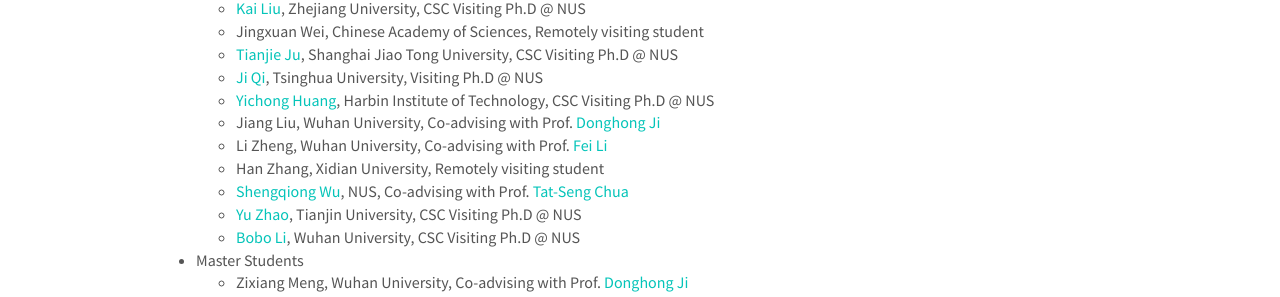
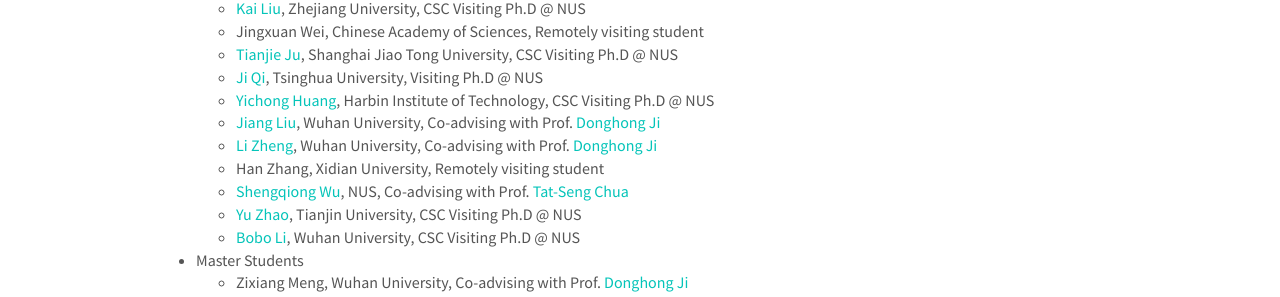
Before and after one commit to scofield7419/scofield7419.github.io, a Jekyll site: the page built from _pages/outputs.md, in a window 1280 px wide and 900 px high, scrolled down 916 px. Shown: the part 307-604 px from the top of the window. Built offline with Jekyll 4.4.1, drawn with Linux system fonts in a browser that asks for light colours; nearby versions of some CDN libraries; comment, search, counter and statistics services are not loaded; a style sheet for code colours, icons or effects is not loaded.

Commit message:
Update outputs.md

```diff
--- a/_pages/outputs.md
+++ b/_pages/outputs.md
@@ -93,8 +93,8 @@
     - [Tianjie Ju](https://scholar.google.com.hk/citations?user=f8PPcnoAAAAJ), Shanghai Jiao Tong University, CSC Visiting Ph.D @ NUS
     - [Ji Qi](https://qijimrc.github.io/), Tsinghua University, Visiting Ph.D @ NUS
     - [Yichong Huang](https://ychuang.netlify.app/), Harbin Institute of Technology, CSC Visiting Ph.D @ NUS
-    - Jiang Liu, Wuhan University, Co-advising with Prof. [Donghong Ji](https://scholar.google.com/citations?user=2Q-7u3AAAAAJ)
-    - Li Zheng, Wuhan University, Co-advising with Prof. [Fei Li](https://scholar.google.com/citations?user=AoMmysMAAAAJ)
+    - [Jiang Liu](https://scholar.google.com/citations?user=LXLsXZUAAAAJ), Wuhan University, Co-advising with Prof. [Donghong Ji](https://scholar.google.com/citations?user=2Q-7u3AAAAAJ)
+    - [Li Zheng](https://scholar.google.com/citations?user=ItveFKsAAAAJ), Wuhan University, Co-advising with Prof. [Donghong Ji](https://scholar.google.com/citations?user=2Q-7u3AAAAAJ)
     - Han Zhang, Xidian University, Remotely visiting student
     - [Shengqiong Wu](https://chocowu.github.io/), NUS, Co-advising with Prof. [Tat-Seng Chua](https://www.chuatatseng.com/)
     - [Yu Zhao](https://github.com/zhaoyucs), Tianjin University, CSC Visiting Ph.D @ NUS
```
